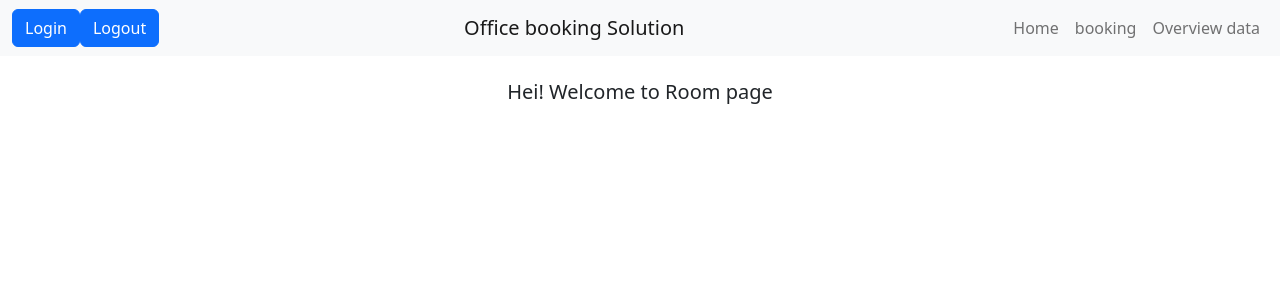
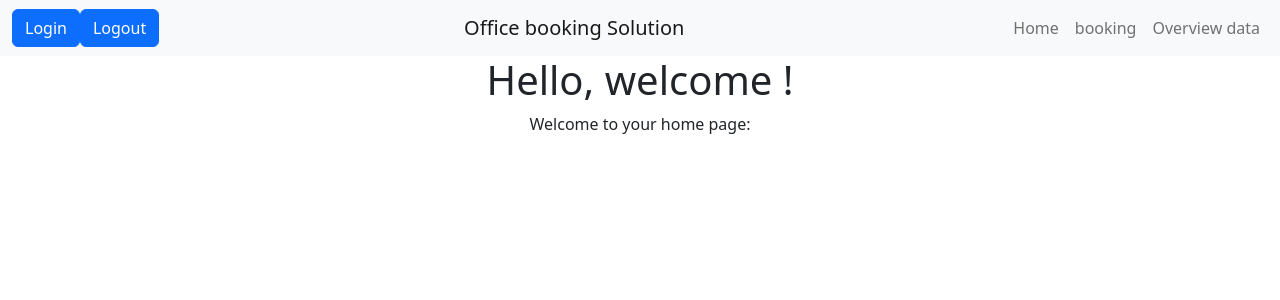
Before and after one commit to omegapointnorge/omega-office-booking, a React (Create React App) app in the folder client/: page /Booking in a window 1280 px wide. Shown: the top 300 px of the page. Built offline with nearby package versions, Linux system fonts and the light colour scheme.

Commit message:
delete unused parameter

```diff
--- a/client/src/components/NavigationBar.jsx
+++ b/client/src/components/NavigationBar.jsx
@@ -12,7 +12,7 @@ export const NavigationBar = () => {
      * Most applications will need to conditionally render certain components based on whether a user is signed in or not.
      */
     const location = useLocation();
-    const baseUrl = "https://localhost:5001";
+    const baseUrl = location;
     const LoginUrl = baseUrl+"/api/Account/Login";
     const LogoutUrl = baseUrl+"/api/Account/Logout";
     return (
--- a/client/src/components/PageLayout.jsx
+++ b/client/src/components/PageLayout.jsx
@@ -1,21 +1,14 @@
+import React from 'react';
 
-
-import { NavigationBar } from './NavigationBar.jsx';
-
-export const PageLayout = (props) => {
-    /**
-     * Most applications will need to conditionally render certain components based on whether a user is signed in or not.
-     * msal-react provides 2 easy ways to do this. AuthenticatedTemplate and UnauthenticatedTemplate components will
-     * only render their children if a user is authenticated or unauthenticated, respectively.
-     */
+export function PageLayout() {
     return (
         <>
-            <br />
-            <h5>
-                <center>Hei! Welcome to Room page</center>
-            </h5>
-            <br />
-            <br />
+
+        <div><center>
+            <h1>Hello, welcome !</h1></center>
+            <center> <p>Welcome to your home page:</p></center>
+
+        </div>
         </>
     );
 }
```
